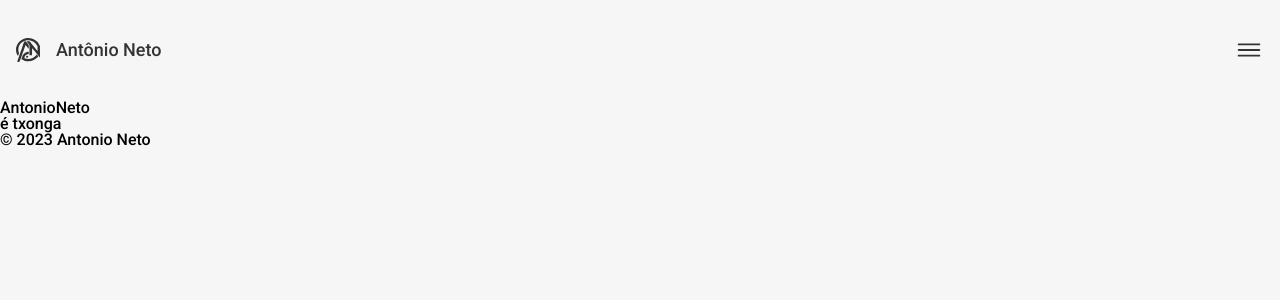
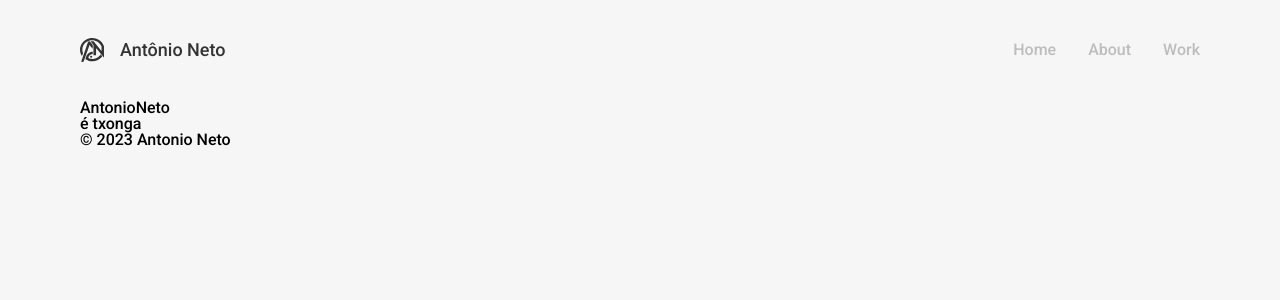
Before and after one commit to gabrielmulleer/portfolio-antonio-neto, a React (Vite) app: page / in a window 1280 px wide. Shown: the top 300 px of the page. Built offline with nearby package versions, Linux system fonts and the light colour scheme.

Commit message:
feat-add-responsive-menu

```diff
--- a/src/App.css
+++ b/src/App.css
@@ -0,0 +1,12 @@
+@import './styles/_variables.scss';
+.app {
+  padding: 0 1rem;
+
+  @media (min-width: 728px) {
+    padding: 0.63rem 1.25rem;
+  }
+
+  @media (min-width: 1280px) {
+    padding: 0 5rem;
+  }
+}
--- a/src/App.jsx
+++ b/src/App.jsx
@@ -1,14 +1,15 @@
+import './App.css';
 import Header from './Pages/Header';
 import Main from './Pages/Main';
 import Footer from './Pages/Footer';
 
 function App() {
   return (
-    <>
+    <div className='app'>
       <Header />
       <Main />
       <Footer />
-    </>
+    </div>
   );
 }
 
--- a/src/Pages/Header/Header.module.scss
+++ b/src/Pages/Header/Header.module.scss
@@ -4,17 +4,35 @@
     height: 6.25rem;
     justify-content: space-between;
     align-items: center;
-    padding: 0 1rem;
+
     &__logo{
         display: flex;
         align-items: center;
         gap: 1rem;
   &_svg{
     height: 1.5rem;
+
   }
         &_title{
             font-size: 18px;
             color: $Gray-1;
         }  }
+ &__icon{
+    @media (min-width: $screen-lg-min) {
+        display: none;
+      }
+ }
+}
+.menu{
+    display: none;
+    @media (min-width: $screen-lg-min) {
+        display: block;
+      }
+      &__dropdown{
+        @media (min-width: $screen-lg-min) {
+            display: flex;
+            gap: 2rem;
+          }
+      }
 
 }
--- a/src/Pages/Header/index.jsx
+++ b/src/Pages/Header/index.jsx
@@ -1,10 +1,9 @@
-import React from 'react';
 import styles from './Header.module.scss';
 import { IoIosMenu } from 'react-icons/io';
 
 export default function Header() {
   return (
-    <div className={styles.wrapper}>
+    <header className={styles.wrapper}>
       <div className={styles.wrapper__logo}>
         <img
           className={styles.wrapper__logo_svg}
@@ -13,7 +12,21 @@ export default function Header() {
         />
         <h3 className={styles.wrapper__logo_title}>Antônio Neto</h3>
       </div>
-      <IoIosMenu size='30px' color='#333' />
-    </div>
+      <IoIosMenu size='30px' color='#333' className={styles.wrapper__icon} />
+
+      <nav className={styles.menu}>
+        <ul className={styles.menu__dropdown}>
+          <li>
+            <a href='#'>Home</a>
+          </li>
+          <li>
+            <a href='#'>About</a>
+          </li>
+          <li>
+            <a href='#'>Work</a>
+          </li>
+        </ul>
+      </nav>
+    </header>
   );
 }
--- a/src/index.css
+++ b/src/index.css
@@ -134,3 +134,10 @@ table {
   border-collapse: collapse;
   border-spacing: 0;
 }
+a {
+  text-decoration: none;
+  color: rgba(189, 189, 189, 1);
+  &:hover {
+    color: rgba(79, 79, 79, 1);
+  }
+}
```
